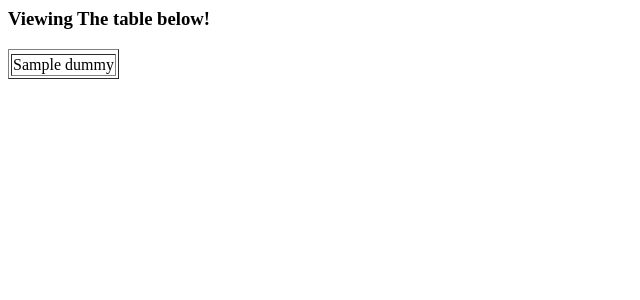
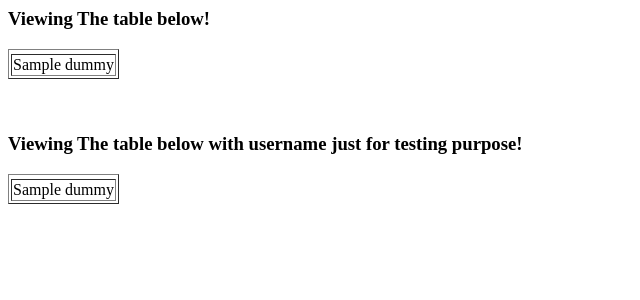
Before and after one commit to piyushkeshri/ireport, a CodeIgniter app: the page made by application/views/display_report.php in a window 1280 px wide. Shown: the top 300 px of the page, without its empty margins (0-640 px from the left). Run offline with CodeIgniter, Linux system fonts and the light colour scheme; the template is opened without the code that fills it: most values are stand-ins (such as "Sample title", 1, 10 or a date in 2020).

Commit message:
removed username while displaying table

```diff
--- a/application/models/ireport_model.php
+++ b/application/models/ireport_model.php
@@ -88,7 +88,6 @@ class ireport_model extends CI_Model
             // Play with different search criteria - SQL queries ?
             // Pretty Print the data
             // Coded by Vivek
-
 	    $array = array ();
             if(!empty($reportID)) {
 		$array['reportID'] = $reportID;
@@ -105,7 +104,6 @@ class ireport_model extends CI_Model
  	    $query = $this->db->get_where('report_table', $array);
             return $query->result_array();
         }
-
 }
 
 ?>
--- a/application/views/display_report.php
+++ b/application/views/display_report.php
@@ -14,23 +14,50 @@
 <tr>
 <?php $array_keys = array_keys($dummy[0]);
       foreach ($array_keys as $element) : ?>
-      <th>
-         <?php echo $element; ?>
-      </th>
+         <?php
+            if($element != "username") {
+               echo "<th>".$element."</th>";
+            }
+         ?>
       <?php endforeach; ?>
 </tr>
 
 <?php foreach ($dummy as $row) :?>
 <tr>
     <?php foreach ($row as $key => $column) :?>
-    <td>
         <?php  if($key == "imagePath") {
-                  echo "<a href=\"".base_url()."uploads/".$column."\">$column</a>";
-               }else {
-                  echo $column;
+                  echo "<td><a href=\"".base_url()."uploads/".$column."\">$column</a></td>";
+               }elseif ($key == "username") {
+               } else {
+                  echo "<td>".$column."</td>";
                }
          ?>
-    </td>
+    <?php endforeach; ?>
+</tr>
+<?php endforeach; ?>
+</table>
+
+<br><br>
+<h3>Viewing The table below with username just for testing purpose!</h3>
+<table border=1>
+<tr>
+<?php $array_keys = array_keys($dummy[0]);
+      foreach ($array_keys as $element) : ?>
+         <?php
+            echo "<th>".$element."</th>";
+         ?>
+      <?php endforeach; ?>
+</tr>
+
+<?php foreach ($dummy as $row) :?>
+<tr>
+    <?php foreach ($row as $key => $column) :?>
+        <?php  if($key == "imagePath") {
+                  echo "<td><a href=\"".base_url()."uploads/".$column."\">$column</a></td>";
+               } else {
+                  echo "<td>".$column."</td>";
+               }
+         ?>
     <?php endforeach; ?>
 </tr>
 <?php endforeach; ?>
```
